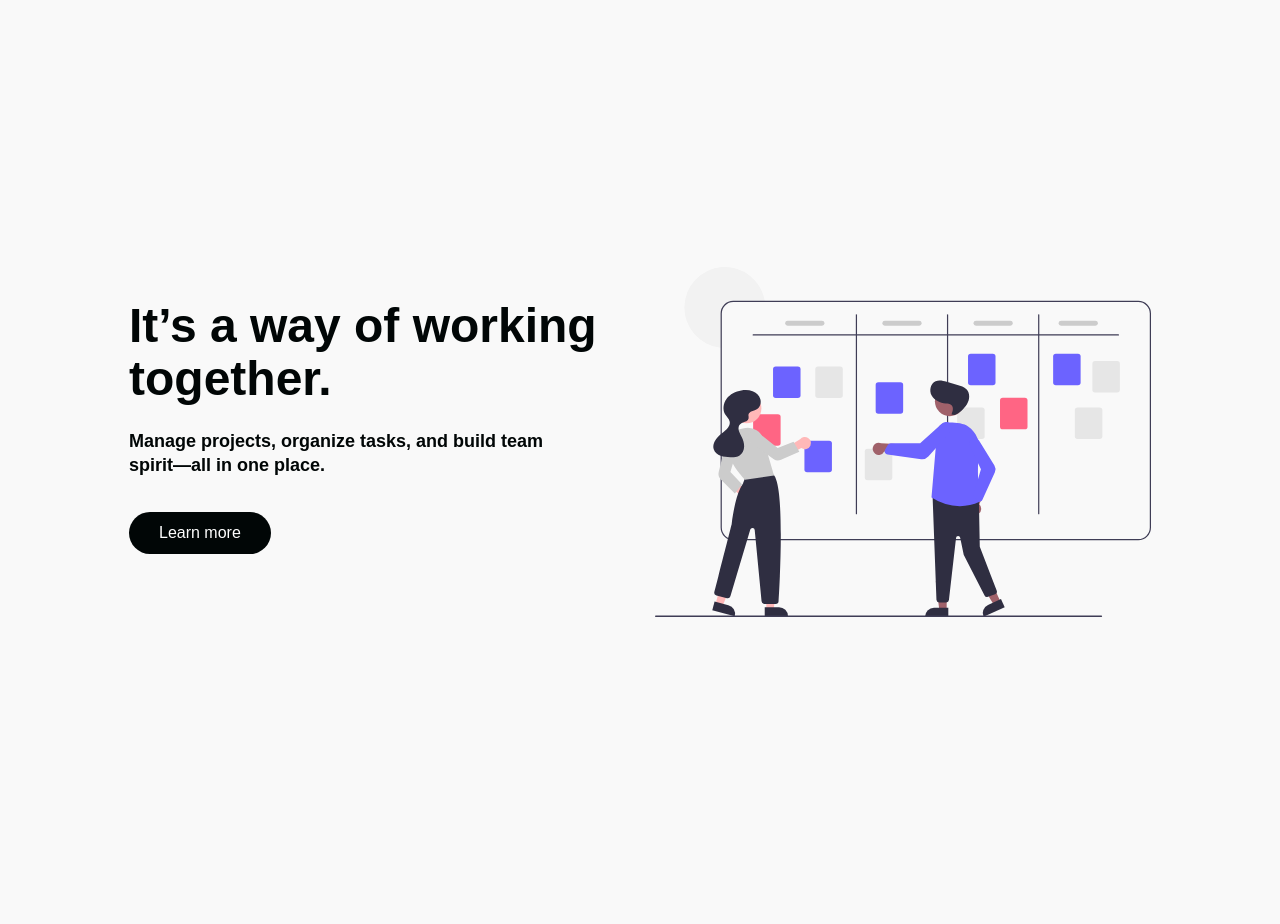
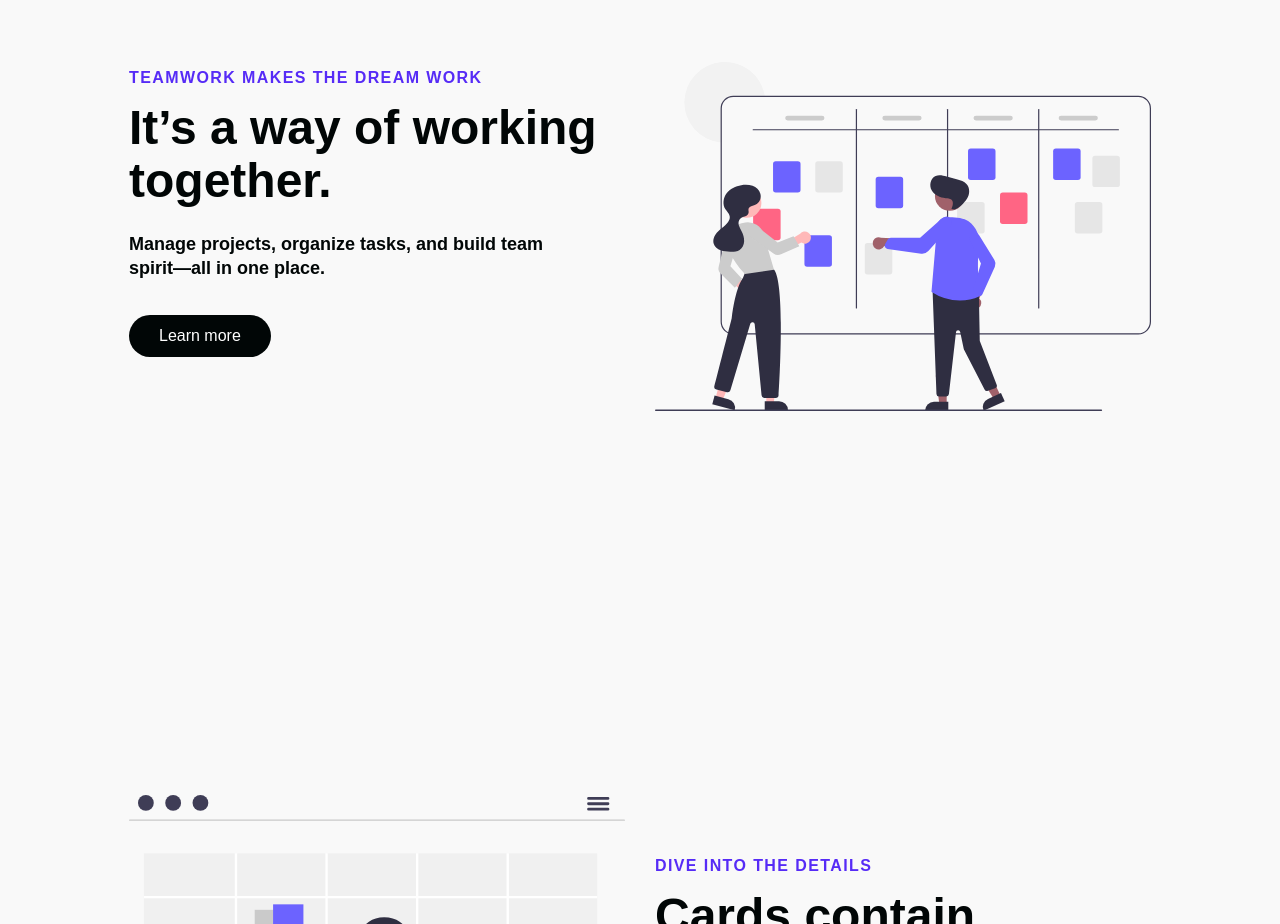
Before and after one commit to T-Floris/kanban, a React (Create React App) app: page / in a window 1280 px wide. Shown: the part 949-1873 px from the top of the page. Built offline with nearby package versions, Linux system fonts and the light colour scheme; a web font is replaced by a local one.

Commit message:
details on data.js and height fix on hero & info sections

```diff
--- a/src/components/HeroSection/HeroElements.js
+++ b/src/components/HeroSection/HeroElements.js
@@ -7,7 +7,8 @@ export const HeroContainer = styled.div`
   justify-content: center;
   align-items: center;
   padding: 0 30px;
-  height: 937px; //Can depends on screen? not sure yet
+  /* height: 937px; */
+  height: 100vh;
   position: relative;
   z-index: 1;
 
--- a/src/components/InfoSection/Data.js
+++ b/src/components/InfoSection/Data.js
@@ -3,13 +3,13 @@ export const homeObjOne = {
   lightBackground: true,
   lightText: false,
   lightTextDesc: false,
-  topLine: "",
+  topLine: "Teamwork makes the dream work",
   headLine: "It’s a way of working together.",
   description: "Manage projects, organize tasks, and build team spirit—all in one place.",
   buttonLabel: "Learn more",
   imgStart: false, //switch between col1 & col2
   img: require('../../images/svg-1.svg').default, //react-script version bug, default is needed at the end of require or else it wont display image
-  alt: "test",
+  alt: "teamwork",
   dark: false,
   primary: false,
   darkText: true,
@@ -20,13 +20,13 @@ export const homeObjTwo = {
   lightBackground: true,
   lightText: false,
   lightTextDesc: false,
-  topLine: "DIVE INTO THE DETAILS",
+  topLine: "dive into the details",
   headLine: "Cards contain everything you need.",
   description: "Cards are your portal to more organized work—where every single part of your task can be managed, tracked, and shared with teammates.",
   buttonLabel: "Learn more",
   imgStart: true, //switch between col1 & col2
   img: require('../../images/svg-2.svg').default, //react-script version bug, default is needed at the end of require or else it wont display image
-  alt: "test",
+  alt: "cards",
   dark: true,
   primary: true,
   darkText: true,
@@ -37,13 +37,13 @@ export const homeObjThree = {
   lightBackground: true,
   lightText: false,
   lightTextDesc: false,
-  topLine: "",
+  topLine: "deja vu",
   headLine: "Complete project before deadline.",
   description: "With our features give any team the overview of the procject & ability to quickly set up and complete tasks before deadline.",
   buttonLabel: "Learn more",
   imgStart: false, //switch between col1 & col2
   img: require('../../images/svg-3.svg').default, //react-script version bug, default is needed at the end of require or else it wont display image
-  alt: "test",
+  alt: "complete tasks",
   dark: true,
   primary: true,
   darkText: true,
--- a/src/components/InfoSection/InfoElements.js
+++ b/src/components/InfoSection/InfoElements.js
@@ -13,7 +13,8 @@ export const InfoContainer = styled.div`
 export const InfoWrapper = styled.div`
   display: grid;
   z-index: 1;
-  height: 937px;
+  /* height: 937px; */
+  height: 100vh;
   width: 100%;
   max-width: 1100px;
   margin-right: auto;
@@ -54,7 +55,7 @@ export const TextWrapper = styled.div`
 `;
 
 export const TopLine = styled.p`
-  color: #10bf71;
+  color: #562BF6;
   font-size: 16px;
   line-height: 16px;
   font-weight: 700;
```
